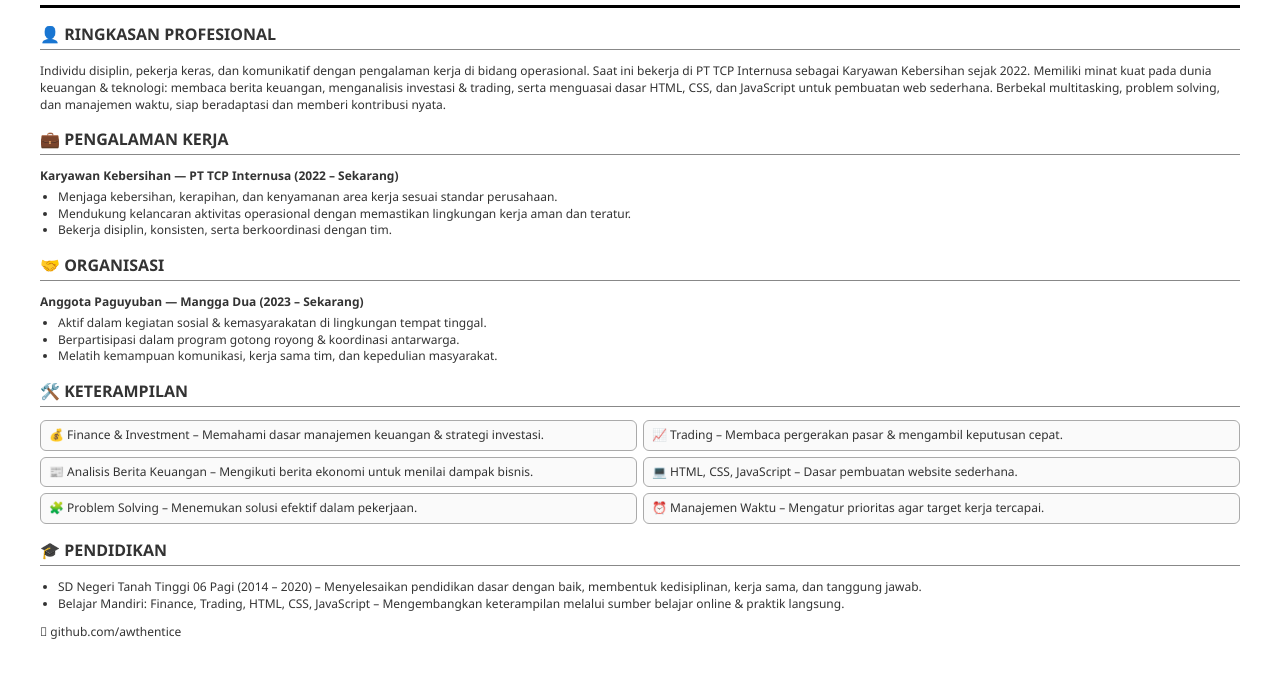
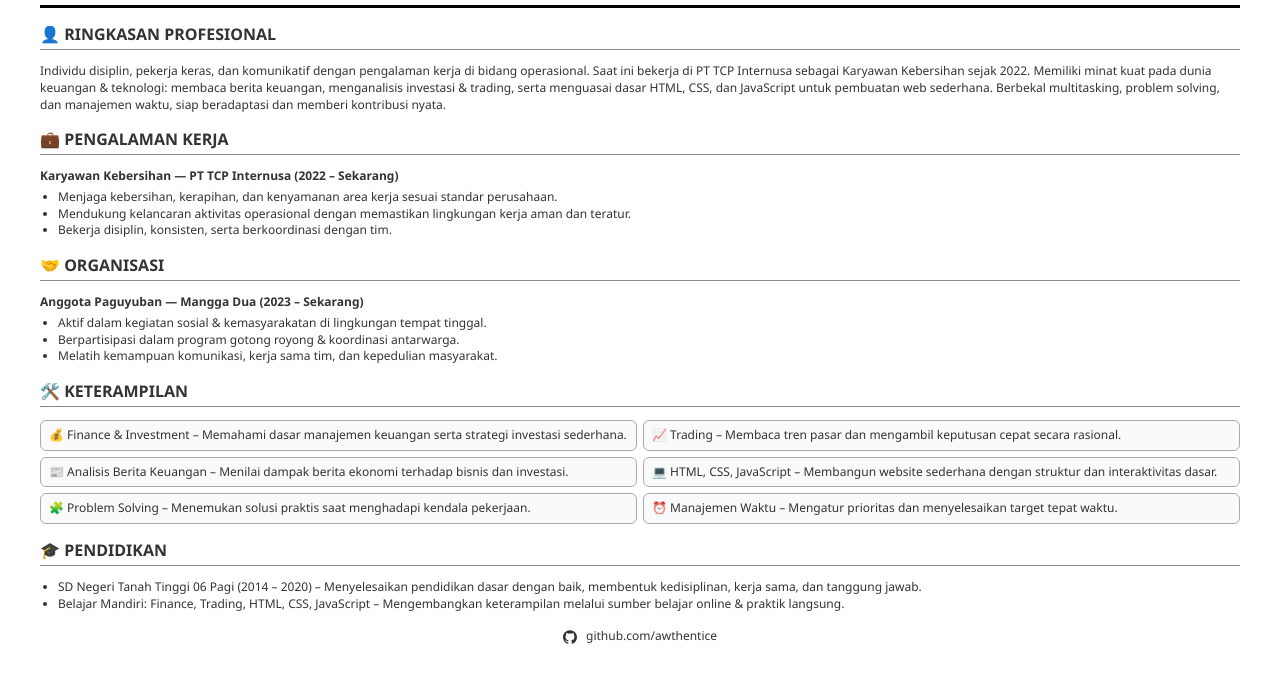
Before and after one commit to awthentice/CV-Galang, a plain HTML site: page index.html in a window 1280 px wide. Shown: the part 104-786 px from the top of the page. Drawn offline with Linux system fonts and the light colour scheme.

Commit message:
Update index.html

```diff
--- a/index.html
+++ b/index.html
@@ -63,13 +63,17 @@
       background: #fafafa;
     }
     .footer {
-      margin-top: 12px;
+      margin-top: 16px;
       font-size: 12px;
-      text-align: left;
+      text-align: center;
     }
     .footer a {
       text-decoration: none;
       color: #333;
+    }
+    .footer svg {
+      vertical-align: middle;
+      margin-right: 6px;
     }
   </style>
 </head>
@@ -118,12 +122,12 @@
   <!-- Keterampilan -->
   <h2>🛠️ Keterampilan</h2>
   <div class="skills">
-    <div class="skill">💰 Finance & Investment – Memahami dasar manajemen keuangan & strategi investasi.</div>
-    <div class="skill">📈 Trading – Membaca pergerakan pasar & mengambil keputusan cepat.</div>
-    <div class="skill">📰 Analisis Berita Keuangan – Mengikuti berita ekonomi untuk menilai dampak bisnis.</div>
-    <div class="skill">💻 HTML, CSS, JavaScript – Dasar pembuatan website sederhana.</div>
-    <div class="skill">🧩 Problem Solving – Menemukan solusi efektif dalam pekerjaan.</div>
-    <div class="skill">⏰ Manajemen Waktu – Mengatur prioritas agar target kerja tercapai.</div>
+    <div class="skill">💰 Finance & Investment – Memahami dasar manajemen keuangan serta strategi investasi sederhana.</div>
+    <div class="skill">📈 Trading – Membaca tren pasar dan mengambil keputusan cepat secara rasional.</div>
+    <div class="skill">📰 Analisis Berita Keuangan – Menilai dampak berita ekonomi terhadap bisnis dan investasi.</div>
+    <div class="skill">💻 HTML, CSS, JavaScript – Membangun website sederhana dengan struktur dan interaktivitas dasar.</div>
+    <div class="skill">🧩 Problem Solving – Menemukan solusi praktis saat menghadapi kendala pekerjaan.</div>
+    <div class="skill">⏰ Manajemen Waktu – Mengatur prioritas dan menyelesaikan target tepat waktu.</div>
   </div>
 
   <!-- Pendidikan -->
@@ -135,7 +139,23 @@
 
   <!-- Footer -->
   <div class="footer">
-     <a href="https://github.com/awthentice">github.com/awthentice</a>
+    <svg xmlns="http://www.w3.org/2000/svg" width="14" height="14" viewBox="0 0 24 24" fill="currentColor">
+      <path d="M12 .297c-6.63 0-12 5.373-12 12 0 5.303
+      3.438 9.8 8.205 11.385.6.113.82-.258.82-.577
+      0-.285-.01-1.04-.015-2.04-3.338.726-4.042-1.61-4.042-1.61
+      -.546-1.387-1.333-1.757-1.333-1.757-1.089-.744.084-.729.084-.729
+      1.205.084 1.84 1.237 1.84 1.237 1.07 1.835 2.807 1.305
+      3.492.998.108-.776.418-1.305.762-1.605-2.665-.3-5.466-1.332-5.466-5.93
+      0-1.31.465-2.38 1.235-3.22-.135-.303-.54-1.523.105-3.176
+      0 0 1.005-.322 3.3 1.23.96-.267 1.98-.399 3-.405
+      1.02.006 2.04.138 3 .405 2.28-1.552 3.285-1.23
+      3.285-1.23.645 1.653.24 2.873.12 3.176.765.84
+      1.23 1.91 1.23 3.22 0 4.61-2.805 5.625-5.475
+      5.92.435.372.81 1.102.81 2.222 0 1.606-.015
+      2.896-.015 3.286 0 .315.21.69.825.57C20.565
+      22.092 24 17.592 24 12.297c0-6.627-5.373-12-12-12"/>
+    </svg>
+    <a href="https://github.com/awthentice">github.com/awthentice</a>
   </div>
 </body>
 </html>
```
